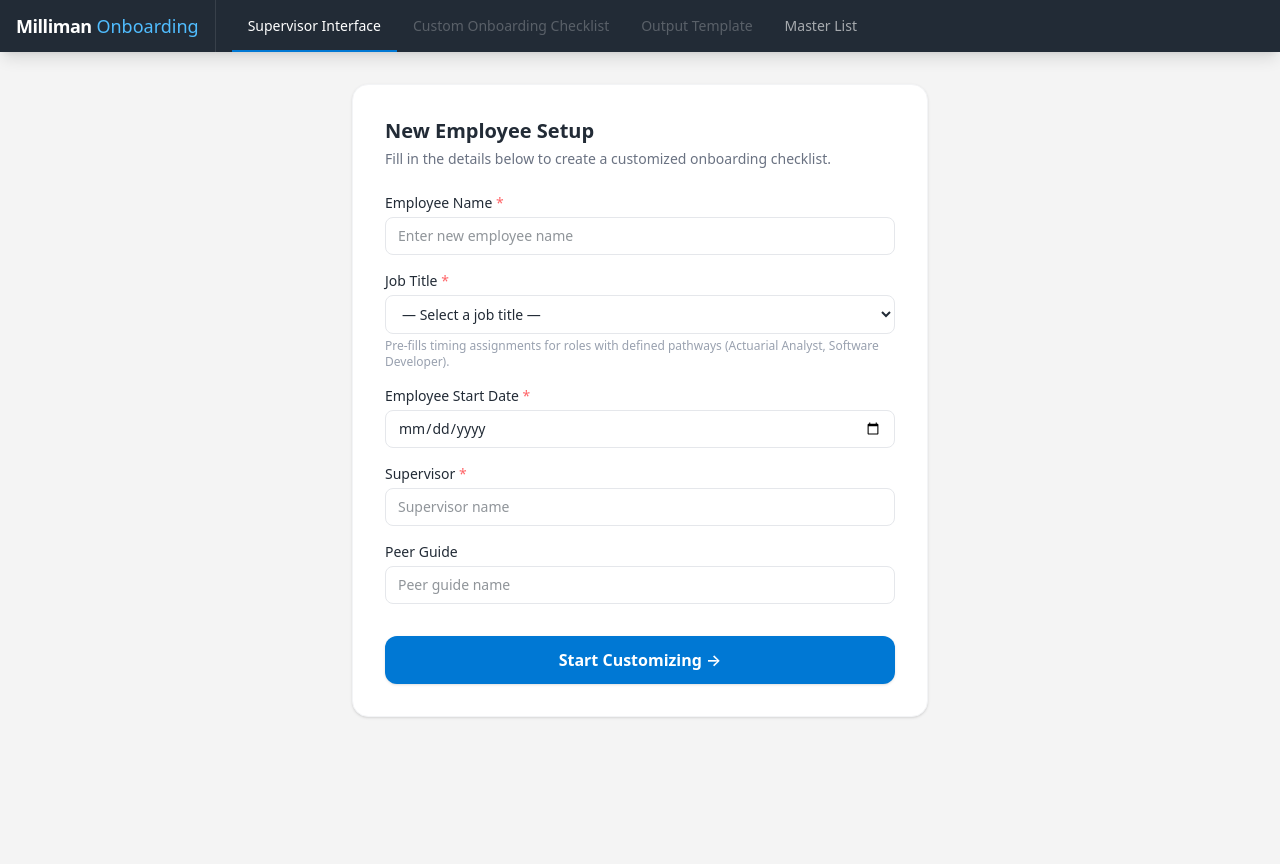
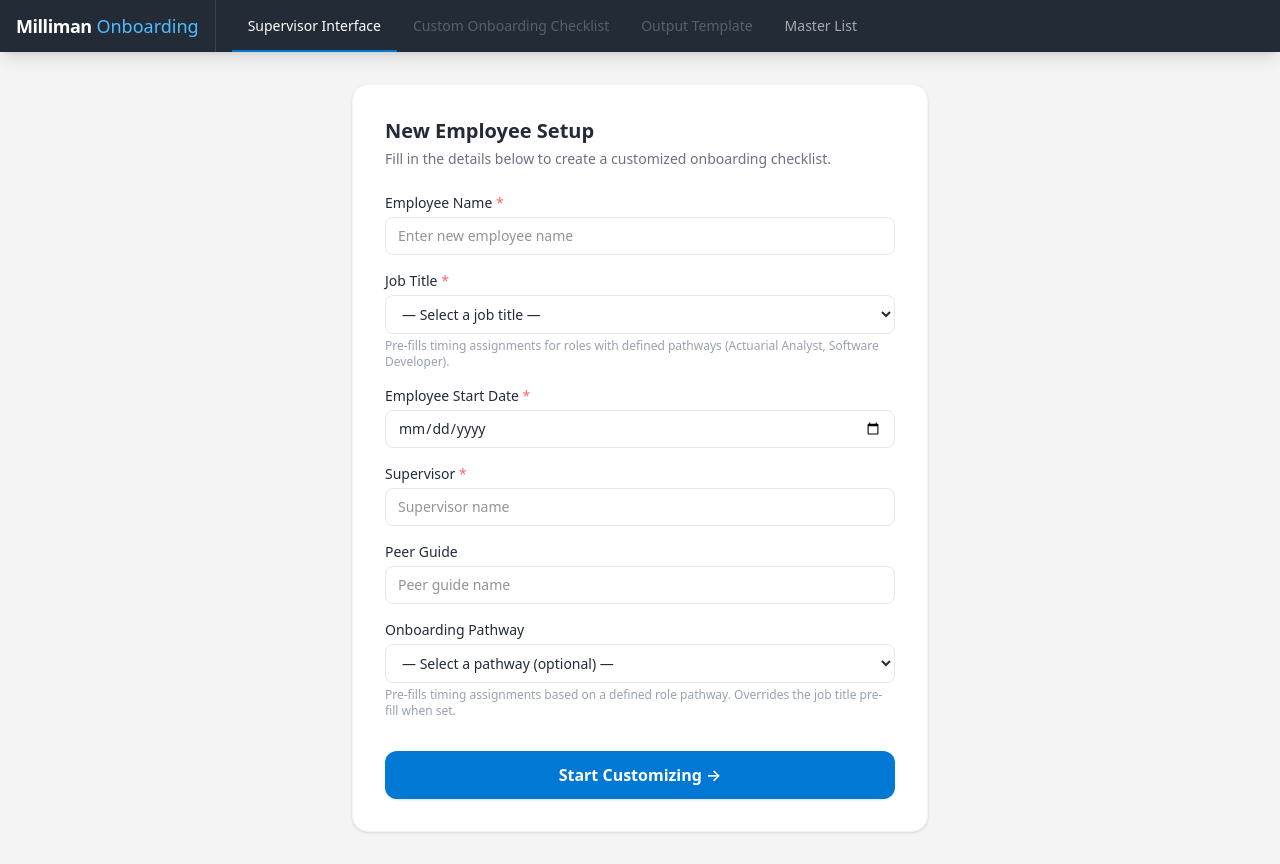
Before and after one commit to dylan-bakr/onboarding-checklist-tool, a React (Vite) app: page / in a window 1280 px wide. Before the commit the page ends 800 px from the top, so only its background shows below. Built offline with nearby package versions, Linux system fonts and the light colour scheme.

Commit message:
allow predefined role pathway selection independence
to choose a different pathway of onboarding assignments than what the
selected job title pathway defines -- useful for an actuary hire that
may require a senior consultant pathway, etc.

```diff
--- a/src/components/SupervisorInterface.tsx
+++ b/src/components/SupervisorInterface.tsx
@@ -1,6 +1,6 @@
 import { useState } from 'react'
 import { useAppStore } from '../store/appStore'
-import { ROLES } from '../data/masterList'
+import { PATHWAY_TITLES, ROLES } from '../data/masterList'
 
 export default function SupervisorInterface() {
   const { employeeInfo, setEmployeeInfo, setActiveTab, initializeAssignments } = useAppStore()
@@ -110,6 +110,26 @@ export default function SupervisorInterface() {
               onChange={(e) => setEmployeeInfo({ peerGuide: e.target.value })}
             />
           </div>
+
+          <div>
+            <label className={labelClass}>Onboarding Pathway</label>
+            <select
+              className={inputClass}
+              value={employeeInfo.selectedPathway}
+              onChange={(e) => setEmployeeInfo({ selectedPathway: e.target.value })}
+            >
+              <option value="">— Select a pathway (optional) —</option>
+              {Object.keys(PATHWAY_TITLES).map((title) => (
+                <option key={title} value={title}>
+                  {title}
+                </option>
+              ))}
+            </select>
+            <p className="text-xs text-gray-400 mt-1">
+              Pre-fills timing assignments based on a defined role pathway. Overrides the job title
+              pre-fill when set.
+            </p>
+          </div>
         </div>
 
         <div className="mt-8">
--- a/src/store/appStore.ts
+++ b/src/store/appStore.ts
@@ -9,6 +9,7 @@ export interface EmployeeInfo {
   startDate: string
   supervisor: string
   peerGuide: string
+  selectedPathway: string
   title: string
   level: string
 }
@@ -71,6 +72,7 @@ export const useAppStore = create<AppState>()((set, get) => ({
     startDate: '',
     supervisor: '',
     peerGuide: '',
+    selectedPathway: '',
     title: '',
     level: '1i',
   },
@@ -86,7 +88,10 @@ export const useAppStore = create<AppState>()((set, get) => ({
   initializeAssignments: () => {
     const { employeeInfo, tasks } = get()
     const assignments: TaskAssignment[] = tasks.map((task) => {
-      const timing = getDefaultTimingForPathway(task, employeeInfo.title)
+      const timing = getDefaultTimingForPathway(
+        task,
+        employeeInfo.selectedPathway || employeeInfo.title,
+      )
       return {
         taskNum: task.taskNum,
         customTiming: timing,
```
